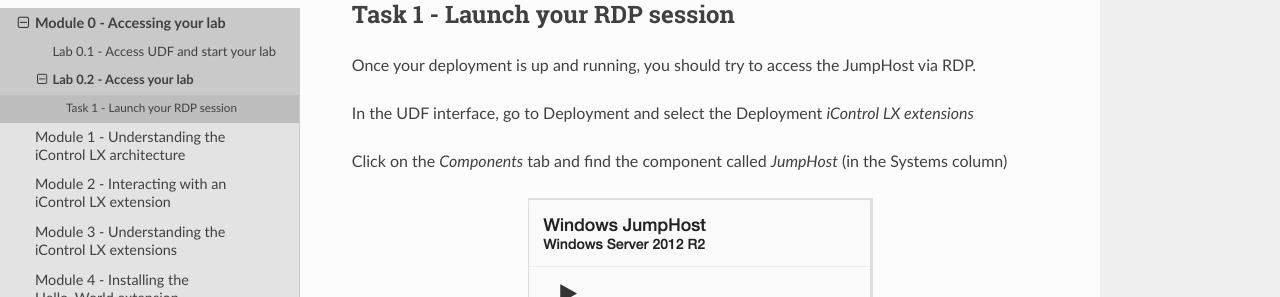
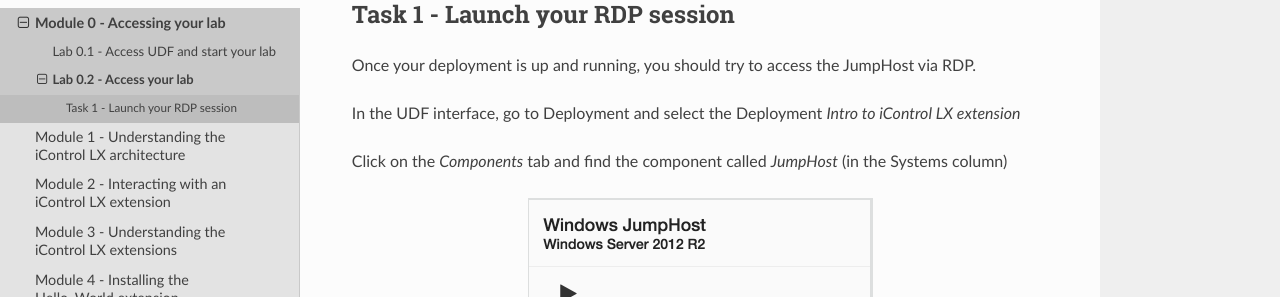
Before and after one commit to nmenant/iControl_LX_Lab, a Sphinx documentation site: the page built from docs/class1/module0/lab2.rst, in a window 1280 px wide and 1062 px high. Shown: the part 186-483 px from the top of the window. Built offline with Sphinx 7.4.7 and the Read the Docs theme 2.0.0, drawn with Linux system fonts in a browser that asks for light colours.

Commit message:
updated blueprint name

```diff
--- a/docs/class1/module0/lab2.rst
+++ b/docs/class1/module0/lab2.rst
@@ -6,7 +6,7 @@
 
 Once your deployment is up and running, you should try to access the JumpHost via RDP.
 
-In the UDF interface, go to Deployment and select the Deployment `iControl LX extensions`
+In the UDF interface, go to Deployment and select the Deployment `Intro to iControl LX extension`
 
 Click on the `Components` tab and find the component called `JumpHost` (in the Systems column)
 
```
